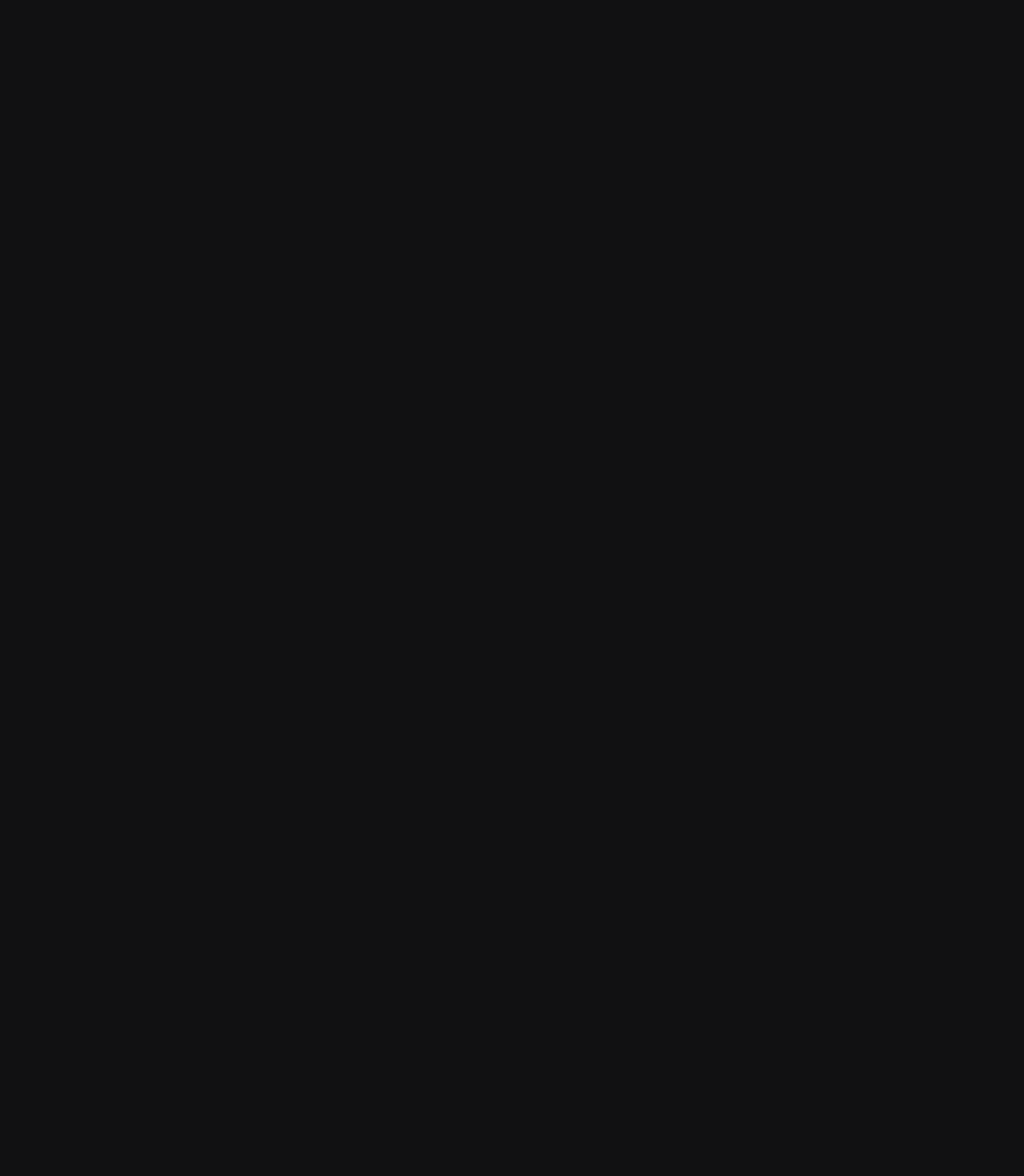
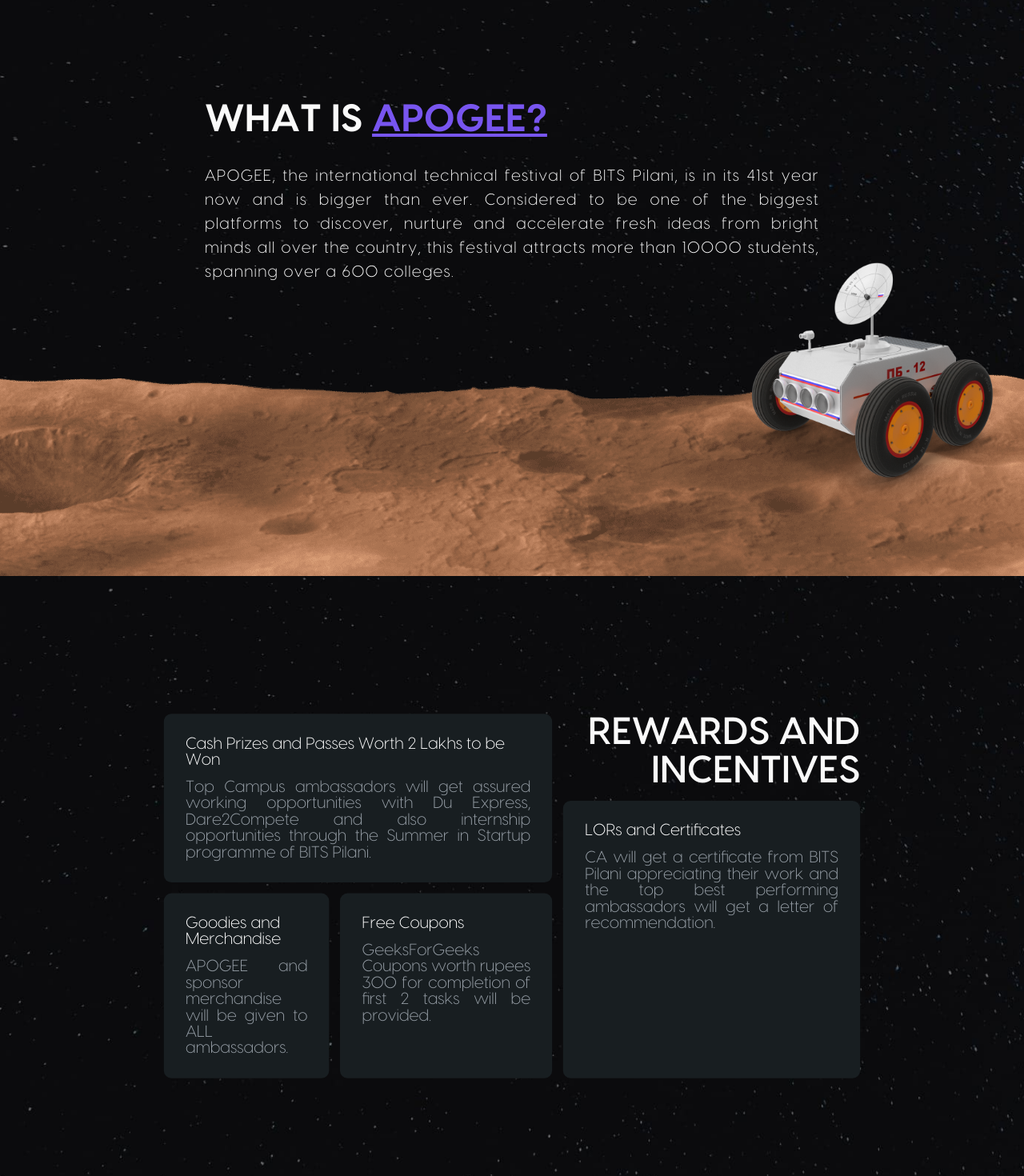
Before and after one commit to dvm-bitspilani/Campus-Ambassador-2024, a React (Vite) app: page / in a window 1280 px wide. Shown: the part 880-2350 px from the top of the page at 80% size. Before the commit the page ends 800 px from the top, so only its background shows below. Built offline with nearby package versions, Linux system fonts and the light colour scheme.

Commit message:
feat: add About and Perks sections

```diff
--- a/src/App.jsx
+++ b/src/App.jsx
@@ -1,12 +1,18 @@
 import "./App.css";
 import Navbar from "./components/Navbar";
 import Home from "./sections/Home";
+import About from "./sections/About";
+import Perks from "./sections/Perks";
+import Testimonials from "./sections/Testimonials";
 
 function App() {
   return (
     <>
       <Navbar />
       <Home />
+      <About />
+      <Perks />
+      {/* <Testimonials /> */}
     </>
   );
 }
--- a/src/components/Navbar.css
+++ b/src/components/Navbar.css
@@ -3,9 +3,10 @@
   justify-content: space-between;
   padding: 2rem 4rem;
   align-items: center;
-  position: absolute;
+  position: fixed;
   top: 0;
   width: 100%;
+  z-index: 100;
 }
 .nav-heading {
   font-family: "Visby Semibold";
--- /dev/null
+++ b/src/sections/About.css
@@ -0,0 +1,51 @@
+.about {
+  height: 100vh;
+  display: flex;
+  align-items: center;
+  justify-content: center;
+  position: relative;
+  overflow: hidden;
+}
+.about-content {
+    margin-top: -10rem;
+  width: 60%;
+}
+.about-heading h1 {
+  color: #fafafa;
+  font-family: "Visby Bold";
+  font-size: 3.5rem;
+}
+.about-heading h1 span {
+  text-decoration: underline;
+  color: #7855ef;
+}
+.about-desc {
+  margin-top: 2rem;
+  color: #f5f5f5;
+  text-align: justify;
+  font-family: "Visby Light";
+  font-size: 1.5rem;
+  font-style: normal;
+  font-weight: 500;
+  line-height: 35px; /* 137.5% */
+  letter-spacing: 1.28px;
+}
+.about-surface {
+  position: absolute;
+  bottom: -10px;
+}
+.about-rover{
+    scale: .75;
+    position: absolute;
+    bottom: 0px;
+    right: 10vw;
+}
+@media(max-width: 1300px){
+  .about-heading h1{
+    font-size: 3rem;
+  }
+  .about-desc{
+    font-size: 1.25rem;
+    line-height: 30px;
+  }
+}
--- /dev/null
+++ b/src/sections/About.jsx
@@ -0,0 +1,33 @@
+import React from "react";
+import "./About.css";
+import Mars from '../../public/mars.png'
+import Rover from "../../public/rover.png"
+
+const About = () => {
+  return (
+    <div className="about">
+      <div className="about-content">
+        <div className="about-heading">
+          <h1>
+            WHAT IS <span>APOGEE?</span>
+          </h1>
+        </div>
+        <div className="about-desc">
+          APOGEE, the international technical festival of BITS Pilani, is in its
+          41st year now and is bigger than ever. Considered to be one of the
+          biggest platforms to discover, nurture and accelerate fresh ideas from
+          bright minds all over the country, this festival attracts more than
+          10000 students, spanning over a 600 colleges.
+        </div>
+      </div>
+      <div className="about-surface">
+        <img src={Mars} alt="" />
+        <div className="about-rover">
+            <img src={Rover} alt="" />
+        </div>
+      </div>
+    </div>
+  );
+};
+
+export default About;
--- a/src/sections/Home.jsx
+++ b/src/sections/Home.jsx
@@ -1,4 +1,4 @@
-import React from "react";
+import React, { useState } from "react";
 import "./Home.css";
 import SpaceStation from "../../public/SpaceStation.png";
 import LeftSatellite from "../../public/LeftSatellite.png";
@@ -16,12 +16,16 @@ const Home = () => {
   const regControls = useAnimation();
   const textControls = useAnimation();
   const boxControls = useAnimation();
+
+  const [isFormOpen, setIsFormOpen] = useState(false);
+
   const handleRegister = async () => {
     await textControls.start({
       opacity: 0,
       display: "none",
     });
     await Promise.all([animateButton(), animateBox()]);
+    await setIsFormOpen(true)
   };
   const animateButton = async () => {
     await regControls.start({
@@ -67,14 +71,18 @@ const Home = () => {
         >
           REGISTER
         </motion.button>
-        <motion.div
-          className="register-container"
-          initial={{ y: -100 }}
-          animate={{ y: 0 }}
-          transition={{duration: .75, ease: easeInOut}}
-        >
-          <Register />
-        </motion.div>
+        {isFormOpen ? (
+          <motion.div
+            className="register-container"
+            initial={{ y: -10, opacity: 0 }}
+            animate={{ y: 0, opacity: 1 }}
+            transition={{ duration: 0.75, ease: easeInOut }}
+          >
+            <Register />
+          </motion.div>
+        ) : (
+          ""
+        )}
       </motion.div>
       <div className="space-station">
         <img src={SpaceStation} alt="" />
--- /dev/null
+++ b/src/sections/Perks.css
@@ -0,0 +1,58 @@
+.perks {
+  height: 100vh;
+  display: flex;
+  justify-content: center;
+  align-items: center;
+}
+.perks-container {
+  display: flex;
+  width: 80%;
+  gap: 1rem;
+}
+.perks-left, .perks-right {
+  display: flex;
+  flex-direction: column;
+  gap: 1rem;
+}
+.perks-left-bottom {
+  display: flex;
+  gap: 1rem;
+}
+.perks-box {
+  border-radius: 11.339px;
+  background: #181e21;
+  padding: 2rem;
+  height: 100%;
+}
+.perks-box-heading {
+  color: #fff;
+  font-family: "Visby Light";
+  font-size: 1.5rem;
+  font-style: normal;
+  font-weight: 500;
+  line-height: normal;
+  margin-bottom: 1rem;
+}
+.perks-box-desc {
+  color: #959da5;
+  text-align: justify;
+  font-family: "Visby Light";
+  font-size: 1.5rem;
+  font-style: normal;
+  font-weight: 500;
+  line-height: normal;
+}
+.perks-heading {
+  color: #fafafa;
+  text-align: right;
+  font-family: "Visby Semibold";
+  font-size: 3.5rem;
+}
+.perks-right-bottom{
+    height: 100%;
+}
+@media(max-width: 1300px){
+    .perks-container{
+        scale: .85;
+    }
+}
--- /dev/null
+++ b/src/sections/Perks.jsx
@@ -0,0 +1,60 @@
+import React from "react";
+import "./Perks.css";
+
+const Perks = () => {
+  return (
+    <div className="perks">
+      <div className="perks-container">
+        <div className="perks-left">
+          <div className="perks-left-top">
+            <div className="perks-box">
+              <div className="perks-box-heading">
+                Cash Prizes and Passes Worth 2 Lakhs to be Won
+              </div>
+              <div className="perks-box-desc">
+                Top Campus ambassadors will get assured working opportunities
+                with Du Express, Dare2Compete and also internship opportunities
+                through the Summer in Startup programme of BITS Pilani.
+              </div>
+            </div>
+          </div>
+          <div className="perks-left-bottom">
+            <div className="perks-left-bottom-1">
+              <div className="perks-box">
+                <div className="perks-box-heading">Goodies and Merchandise</div>
+                <div className="perks-box-desc">
+                  APOGEE and sponsor merchandise will be given to ALL
+                  ambassadors.
+                </div>
+              </div>
+            </div>
+            <div className="perks-left-bottom-2">
+              <div className="perks-box">
+                <div className="perks-box-heading">Free Coupons</div>
+                <div className="perks-box-desc">
+                  GeeksForGeeks Coupons worth rupees 300 for completion of first
+                  2 tasks will be provided.
+                </div>
+              </div>
+            </div>
+          </div>
+        </div>
+        <div className="perks-right">
+          <div className="perks-heading">REWARDS AND INCENTIVES</div>
+          <div className="perks-right-bottom">
+            <div className="perks-box">
+              <div className="perks-box-heading">LORs and Certificates</div>
+              <div className="perks-box-desc">
+                CA will get a certificate from BITS Pilani appreciating their
+                work and the top best performing ambassadors will get a letter
+                of recommendation.
+              </div>
+            </div>
+          </div>
+        </div>
+      </div>
+    </div>
+  );
+};
+
+export default Perks;
--- /dev/null
+++ b/src/sections/Testimonials.css
@@ -0,0 +1,8 @@
+.testimonials{
+    height: 100vh;
+    position: relative;
+}
+.venus{
+    position: absolute;
+    left: -10vw;
+}
--- /dev/null
+++ b/src/sections/Testimonials.jsx
@@ -0,0 +1,12 @@
+import React from 'react'
+import './Testimonials.css'
+
+const Testimonials = () => {
+  return (
+    <div className="testimonials">
+
+    </div>
+  )
+}
+
+export default Testimonials
```
Also changed, not shown: public/mars.png (added), public/rover.png (added).
